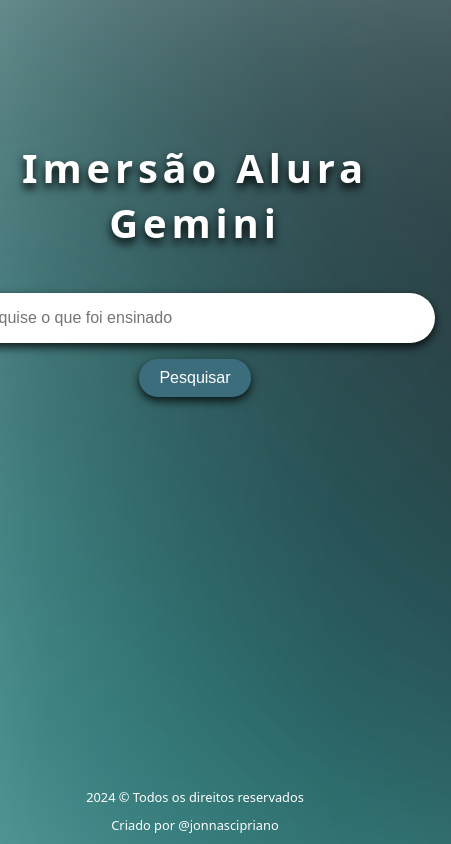
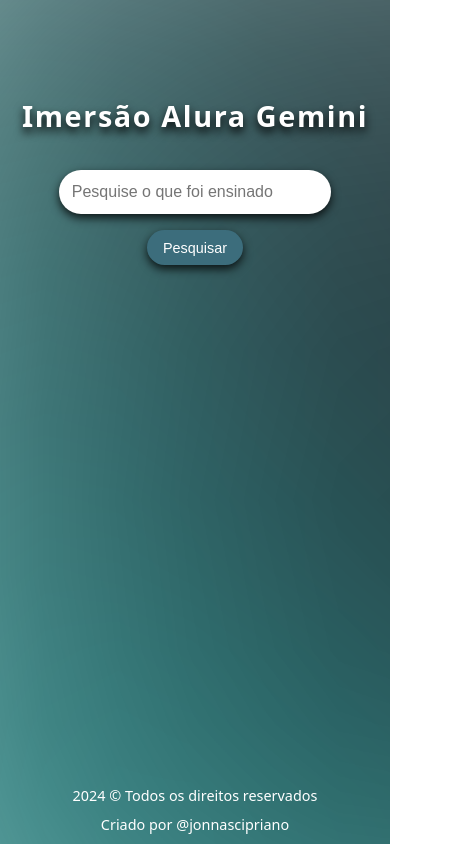
Before and after one commit to jonnascipriano/projeto-criativo-alura, a plain HTML site: page index.html in a window 390 px wide. Shown: the whole page, 451 px wide, since content can reach past the window. Drawn offline with Linux system fonts and the light colour scheme.

Commit message:
criado responsividade

```diff
--- a/style.css
+++ b/style.css
@@ -120,3 +120,57 @@ footer a{
 footer a:hover{
     text-decoration: underline;
 }
+
+
+
+@media (max-width: 768px) {
+    h1 {
+        font-size: 2rem;
+        letter-spacing: 0.2rem;
+    }
+
+    section input {
+        width: 25rem;
+        padding: 0.8rem;
+    }
+
+    .resultado-da-pesquisa {
+        width: 40rem;
+        height: 40vh;
+    }
+
+    .resultado-item h2 {
+        font-size: 1.3rem;
+    }
+}
+
+
+@media (max-width: 480px) {
+
+    h1 {
+        font-size: 1.8rem;
+        letter-spacing: 0.1rem;
+    }
+
+    section input {
+        width: 17rem;
+    }
+
+    section button {
+        padding: 0.6rem 1rem;
+        font-size: 0.9rem;
+    }
+
+    .resultado-da-pesquisa {
+        width: 90%;
+        height: 50vh;
+    }
+
+    .resultado-item h2 {
+        font-size: 1.1rem;
+    }
+
+    footer {
+        font-size: 0.9rem;
+    }
+}
```
